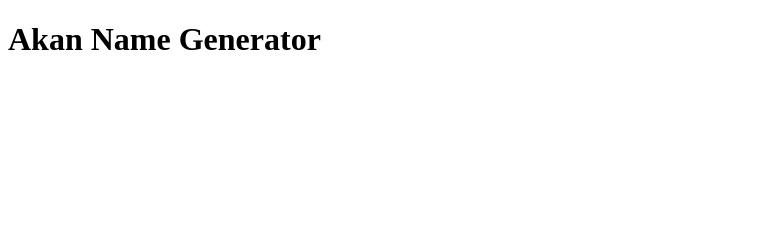
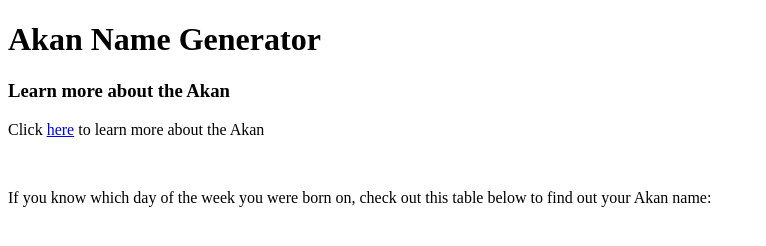
Before and after one commit to jasonduro/akan_name_generator, a plain HTML site: page index.html in a window 1280 px wide. Shown: the whole page, without its empty margins (0-766 px from the left). Drawn offline with Linux system fonts and the light colour scheme.

Commit message:
added some copy

```diff
--- a/index.html
+++ b/index.html
@@ -11,5 +11,9 @@
 </head>
 <body>
     <h1>Akan Name Generator</h1>
+    <h3>Learn more about the Akan</h3>
+    <p>Click <a href="https://en.wikipedia.org/wiki/Akan_names" target="_blank">here</a> to learn more about the Akan</p>
+    <br>
+    <p>If you know which day of the week you were born on, check out this table below to find out your Akan name:</p>
 </body>
 </html>
```
